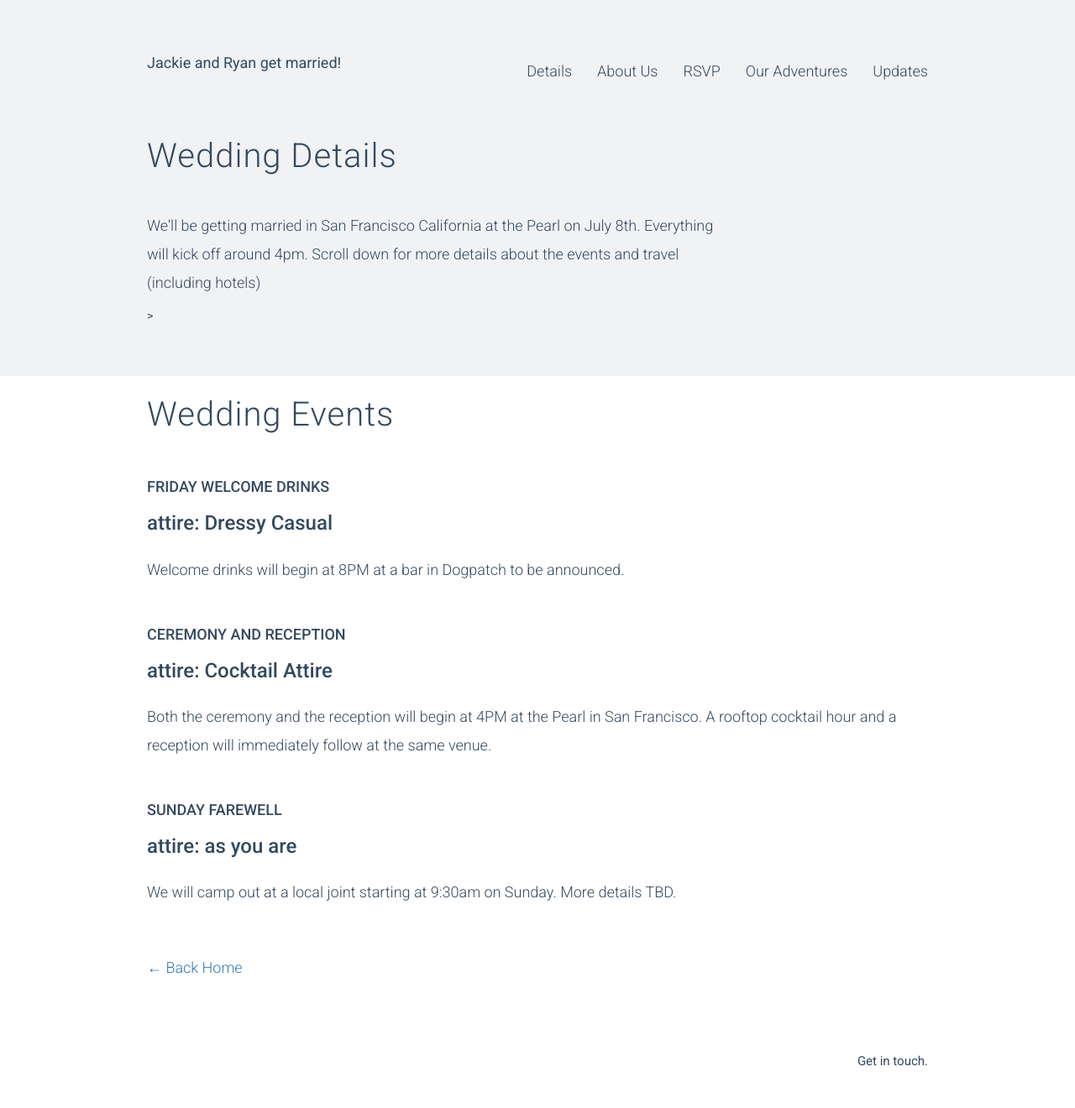
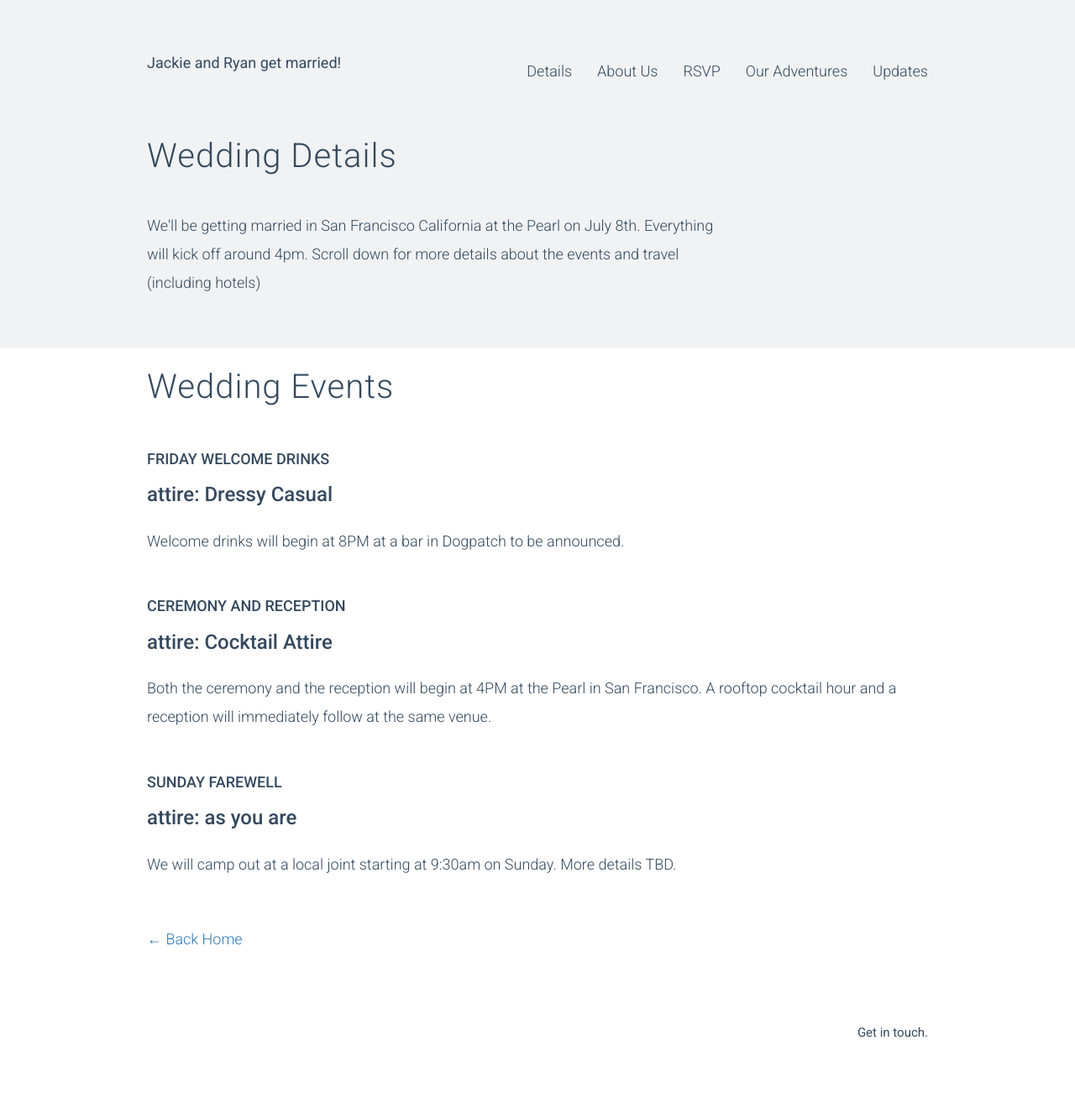
Before and after one commit to jackie-and-ryan/jackie-and-ryan.github.io, a Jekyll site: the page built from wedding/index.html, in a window 1280 px wide. Shown: the whole page at 84% size. Built offline with Jekyll 4.4.1, drawn with Linux system fonts in a browser that asks for light colours; after the commit the page ends 1286 px from its top, so only the background shows below that.

Commit message:
minor tweaks

```diff
--- a/wedding/index.html
+++ b/wedding/index.html
@@ -5,7 +5,7 @@ description: What you need to know about our special day.
 ---
 <header class="subpage">
     <h1>Wedding Details</h1>
-    <p>We'll be getting married in San Francisco California at the Pearl on July 8th. Everything will kick off around 4pm. Scroll down for more details about the events and travel (including hotels)</p>>
+    <p>We'll be getting married in San Francisco California at the Pearl on July 8th. Everything will kick off around 4pm. Scroll down for more details about the events and travel (including hotels)</p>
 </header>
 </div>
 </div>
```
